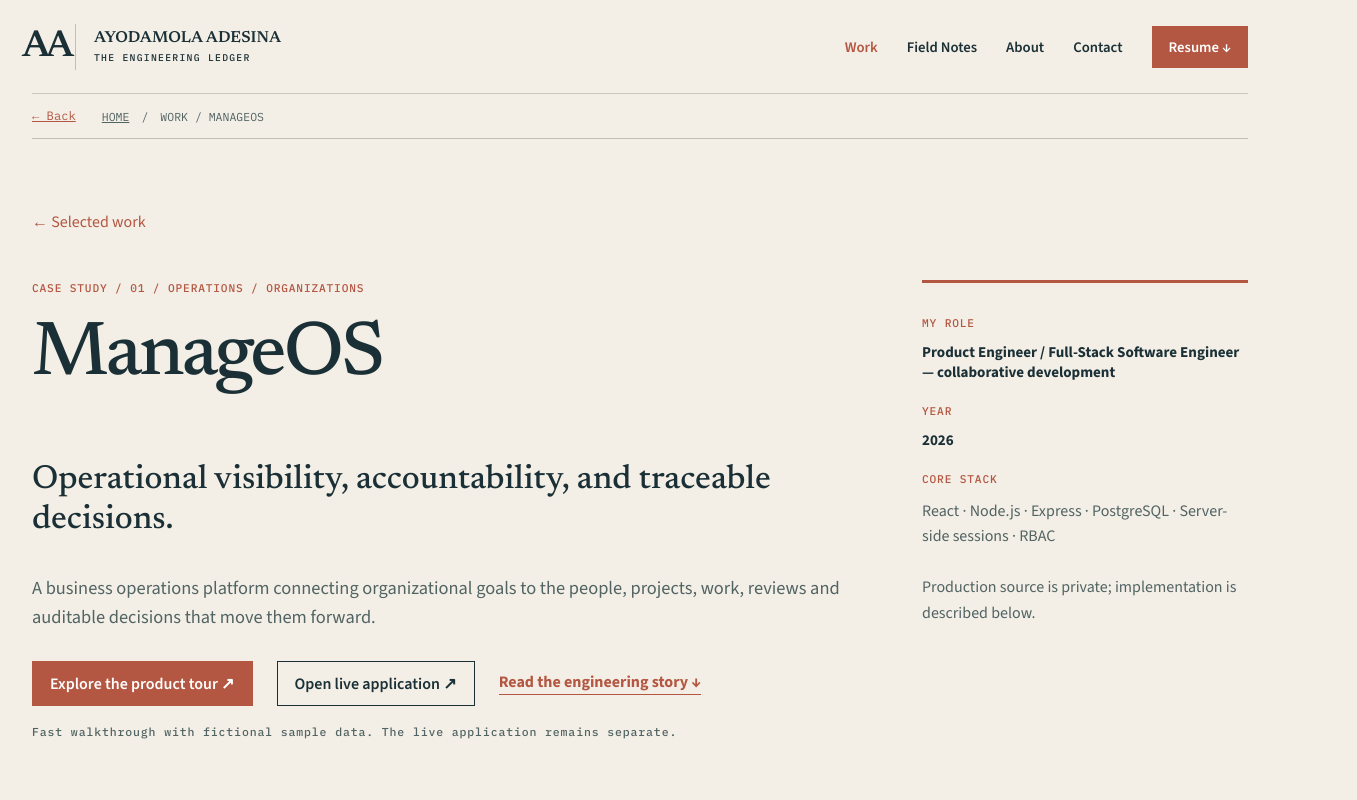
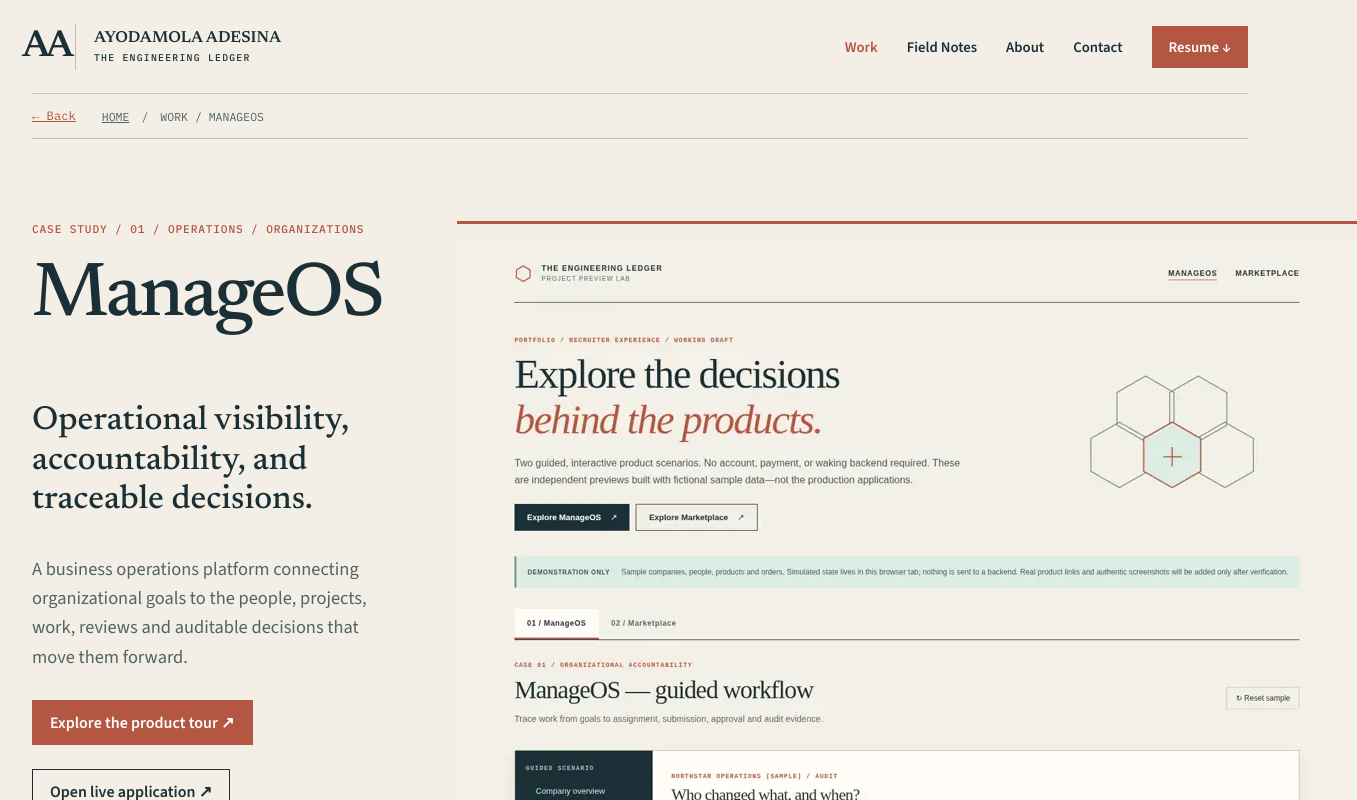
Before and after one commit to ayodamolami4-bot/engineering-ledger, a React (Vite) app: page /work/manageos in a window 1280 px wide. Shown: the top 800 px of the page, 1357 px wide, since content can reach past the window. Built offline with nearby package versions, Linux system fonts and the light colour scheme.

Commit message:
Move product preview into case study opening and simplify navigation

```diff
--- a/src/pages/CaseStudy.tsx
+++ b/src/pages/CaseStudy.tsx
@@ -7,14 +7,13 @@ export default function CaseStudy(){
  const p=getProject(slug||'');
  if(!p)return <section className="wrap section"><h1>Project not found.</h1><Link to="/work">Back to work</Link></section>;
  return <article className="case-study wrap page-top">
-  <Link to="/work" className="back-link">← Selected work</Link>
   <header className="case-intro">
    <div><p className="eyebrow">CASE STUDY / {p.number} / {p.category}</p><h1 className="page-title">{p.title}</h1>
     <p className="case-subtitle">{p.subtitle}</p><p className="case-summary">{p.summary}</p>
     <div className="button-row"><a className="btn btn-primary" href={p.demoPath}>Explore the product tour ↗</a><a className="btn btn-outline" href={p.liveUrl} target="_blank" rel="noopener noreferrer">Open live application ↗</a><a className="text-link" href="#problem">Read the engineering story ↓</a></div>
     <p className="preview-note">Fast walkthrough with fictional sample data. The live application remains separate.</p>
    </div>
-   <aside className="case-facts"><span>MY ROLE</span><strong>{p.role}</strong><span>YEAR</span><strong>{p.year}</strong><span>CORE STACK</span><p>{p.stack.join(' · ')}</p>{p.githubUrl?<a href={p.githubUrl} target="_blank" rel="noreferrer">Explore public backend code ↗</a>:<p>Production source is private; implementation is described below.</p>}</aside>
+   <aside className="case-facts"><a className="case-lead-preview" href={p.demoPath}><img src={p.previewScreenshot} alt={`${p.title} guided-preview sample workspace`}/><small>POPULATED SAMPLE PREVIEW — OPEN THE TOUR ↗</small></a><span>MY ROLE</span><strong>{p.role}</strong><span>YEAR</span><strong>{p.year}</strong><span>CORE STACK</span><p>{p.stack.join(' · ')}</p>{p.githubUrl?<a href={p.githubUrl} target="_blank" rel="noreferrer">Explore public backend code ↗</a>:<p>Production source is private; implementation is described below.</p>}</aside>
   </header>
   <div className="reader-summary" aria-label="Two-minute overview">
     <p className="eyebrow">THE SHORT VERSION</p>
```
